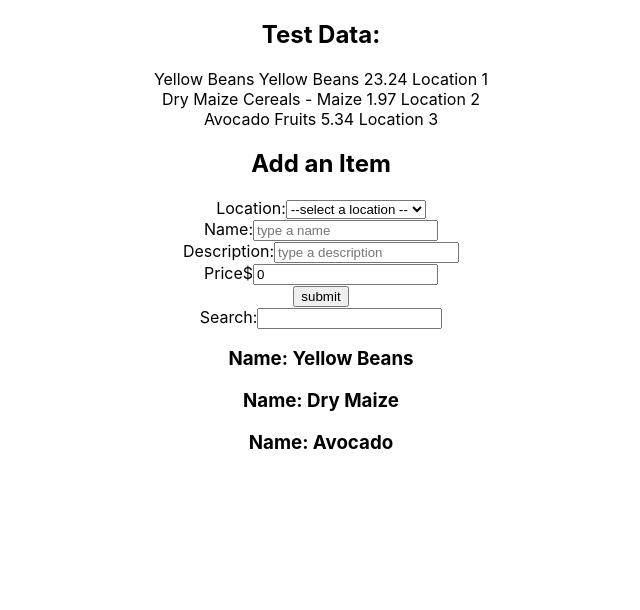
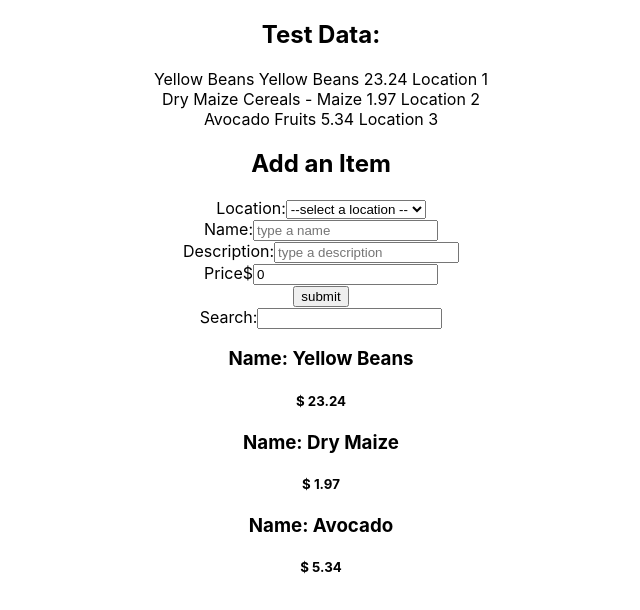
Before and after one commit to ft-african-marketplace-05/front-end, a React (Create React App) app in the folder african-market/: page / in a window 1280 px wide. Shown: the top 610 px of the page, without its empty margins (319-959 px from the left). Built offline with nearby package versions, Linux system fonts and the light colour scheme.

Commit message:
changed search results

```diff
--- a/african-market/src/Components/Item.js
+++ b/african-market/src/Components/Item.js
@@ -7,6 +7,9 @@ export default function Friend(props) {
   return (
         <div>
             <h3>Name: {item.name}</h3>
+            <div>
+                <h5>$ { item.price } </h5>
+            </div>
         </div>
         )
 
```
